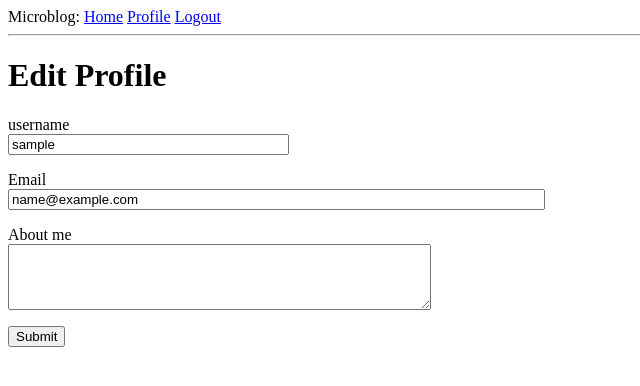
After one commit to akshirapov/flask-blog, a Flask app: page /edit_profile in a window 1280 px wide. The commit adds this page. Shown: the top 386 px of the page, without its empty margins (0-640 px from the left). Run offline with Flask 2, Linux system fonts and the light colour scheme; the visitor is signed in with stand-in values (Sample User, id 1); data comes from the database, SQL or seed files in the repository; both versions use the stored data as it was after the commit.

Commit message:
Chapter 6: Profile Page and Avatars.

```diff
--- a/app/forms.py
+++ b/app/forms.py
@@ -1,6 +1,9 @@
+
 from flask_wtf import FlaskForm
-from wtforms import StringField, PasswordField, BooleanField, SubmitField
-from wtforms.validators import DataRequired, ValidationError, Email, EqualTo
+
+from wtforms import StringField, PasswordField, BooleanField, SubmitField, TextAreaField
+from wtforms.validators import DataRequired, ValidationError, Email, EqualTo, Length
+
 from app.models import User
 
 
@@ -30,3 +33,10 @@ class RegistrationForm(FlaskForm):
         user = User.query.filter_by(email=email.data).first()
         if user is not None:
             raise ValidationError('Please use a different email address.')
+
+
+class EditProfileForm(FlaskForm):
+    username = StringField('username', validators=[DataRequired()])
+    email = StringField('Email', validators=[DataRequired(), Email()])
+    about_me = TextAreaField('About me', validators=[Length(min=0, max=140)])
+    submit = SubmitField('Submit')
--- a/app/models.py
+++ b/app/models.py
@@ -1,4 +1,6 @@
 from datetime import datetime
+from hashlib import md5
+
 from werkzeug.security import generate_password_hash, check_password_hash
 from app import db, login
 from flask_login import UserMixin
@@ -10,6 +12,8 @@ class User(UserMixin, db.Model):
     email = db.Column(db.String(120), index=True, unique=True)
     password_hash = db.Column(db.String(128))
     posts = db.relationship('Post', backref='author', lazy='dynamic')
+    about_me = db.Column(db.String(140))
+    last_seen = db.Column(db.DateTime, default=datetime.utcnow)
 
     def __repr__(self):
         return '<User {}>'.format(self.username)
@@ -19,6 +23,11 @@ class User(UserMixin, db.Model):
 
     def check_password(self, password):
         return check_password_hash(self.password_hash, password)
+
+    def avatar(self, size):
+        'a'.encode()
+        digest = md5(self.email.lower().encode('utf-8')).hexdigest()
+        return f'https://www.gravatar.com/avatar/{digest}?d=identicon&s={size}'
 
 
 class Post(db.Model):
--- a/app/routes.py
+++ b/app/routes.py
@@ -1,9 +1,11 @@
+from datetime import datetime
+
 from flask import render_template, flash, redirect, url_for, request
 from flask_login import current_user, login_user, logout_user, login_required
 from werkzeug.urls import url_parse
 
 from app import app, db
-from app.forms import LoginForm, RegistrationForm
+from app.forms import LoginForm, RegistrationForm, EditProfileForm
 from app.models import User
 
 
@@ -62,3 +64,38 @@ def register():
         flash('Congratulations, you are now a registered user!')
         return redirect(url_for('login'))
     return render_template('register.html', title='Register', form=form)
+
+
+@app.route('/user/<username>')
+@login_required
+def user(username):
+    user = User.query.filter_by(username=username).first_or_404()
+    posts = [
+        {'author': user, 'body': 'Test post #1'},
+        {'author': user, 'body': 'Test post #2'}
+    ]
+    return render_template('user.html', user=user, posts=posts)
+
+
+@app.before_request
+def before_request():
+    if current_user.is_authenticated:
+        current_user.last_seen = datetime.utcnow()
+        db.session.commit()
+
+
+@app.route('/edit_profile', methods=['GET', 'POST'])
+@login_required
+def edit_profile():
+    form = EditProfileForm()
+    if form.validate_on_submit():
+        current_user.username = form.username.data
+        current_user.email = form.email.data
+        current_user.about_me = form.about_me.data
+        db.session.commit()
+        return redirect(url_for('user', username=current_user.username))
+    elif request.method == 'GET':
+        form.username.data = current_user.username
+        form.email.data = current_user.email
+        form.about_me.data = current_user.about_me
+    return render_template('edit_profile.html', title='Edit Profile', form=form)
--- /dev/null
+++ b/app/templates/_post.html
@@ -0,0 +1,6 @@
+<table>
+    <tr>
+        <td><img src="{{ post.author.avatar(36) }}" alt=""></td>
+        <td>{{ post.author.username }} says:<br>{{ post.body }}</td>
+    </tr>
+</table>
--- a/app/templates/base.html
+++ b/app/templates/base.html
@@ -12,6 +12,7 @@
             {% if current_user.is_anonymous %}
                 <a href="{{ url_for('login') }}">Login</a>
             {% else %}
+                <a href="{{ url_for('user', username=current_user.username) }}">Profile</a>
                 <a href="{{ url_for('logout') }}">Logout</a>
             {% endif %}
         </div>
--- /dev/null
+++ b/app/templates/edit_profile.html
@@ -0,0 +1,32 @@
+{% extends "base.html" %}
+
+{% block content %}
+    <h1>Edit Profile</h1>
+    <form action="" method="post">
+        {{ form.hidden_tag() }}
+        <p>
+            {{ form.username.label }} <br>
+            {{ form.username(size=32) }} <br>
+            {% for error in form.username.errors %}
+                <span style="color: red">[{{ error }}]</span>
+            {% endfor %}
+        </p>
+        <p>
+            {{ form.email.label }} <br>
+            {{ form.email(size=64) }} <br>
+            {% for error in form.email.errors %}
+                <span style="color: red">[{{ error }}]</span>
+            {% endfor %}
+        </p>
+        <p>
+            {{ form.about_me.label }} <br>
+            {{ form.about_me(cols=50, rows=4) }} <br>
+            {% for error in form.about_me.errors %}
+                <span style="color: red">[{{ error }}]</span>
+            {% endfor %}
+        </p>
+        <p>
+            {{ form.submit() }}
+        </p>
+    </form>
+{% endblock %}
--- a/microblog.py
+++ b/microblog.py
@@ -1,5 +1,6 @@
 from app import app, db
 from app.models import User, Post
+
 
 @app.shell_context_processor
 def make_shell_context():
```
Also changed, not shown: app/templates/user.html (added, +24 -0 lines), migrations/versions/53a4957f0bcf_.py (added, +30 -0 lines), app.db.
